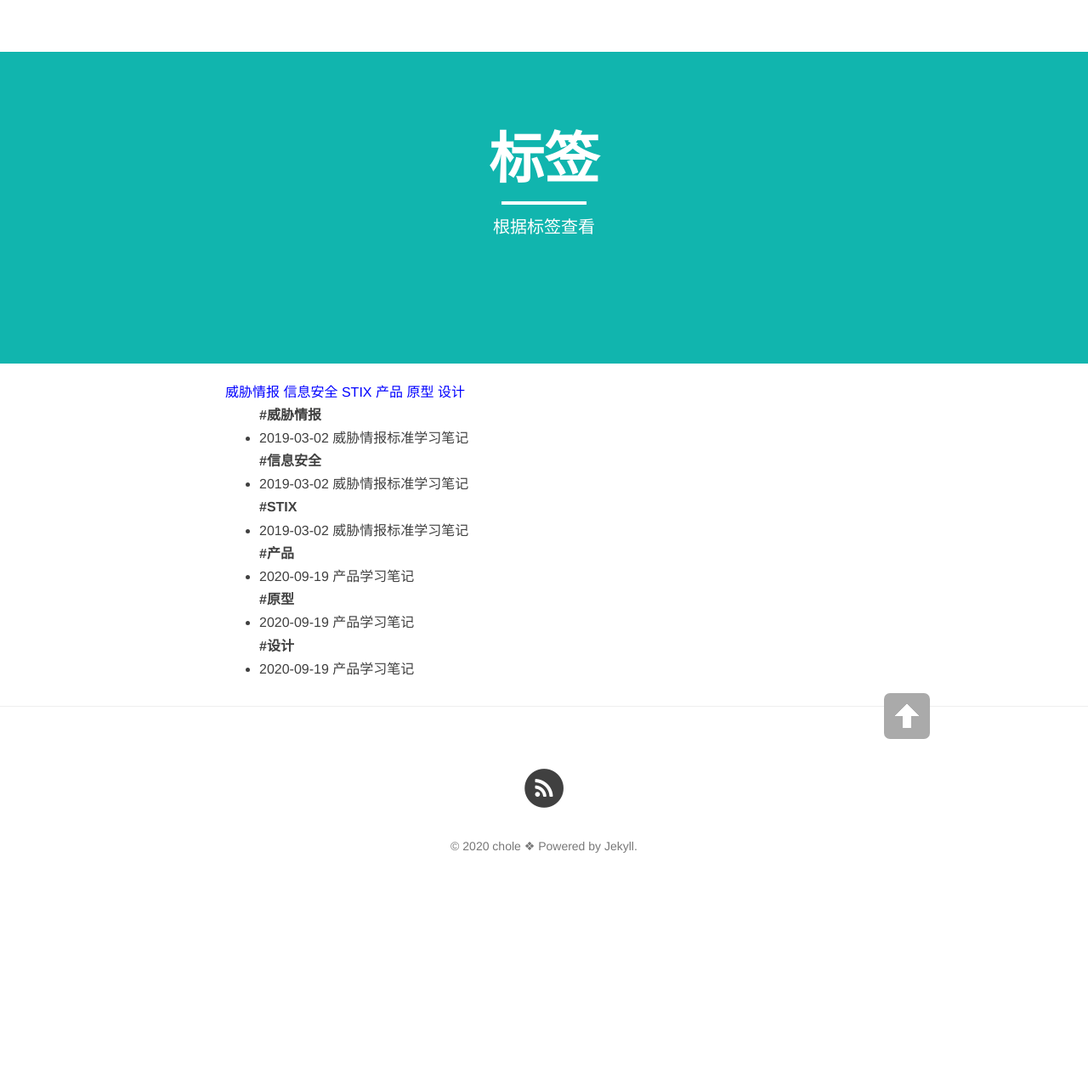
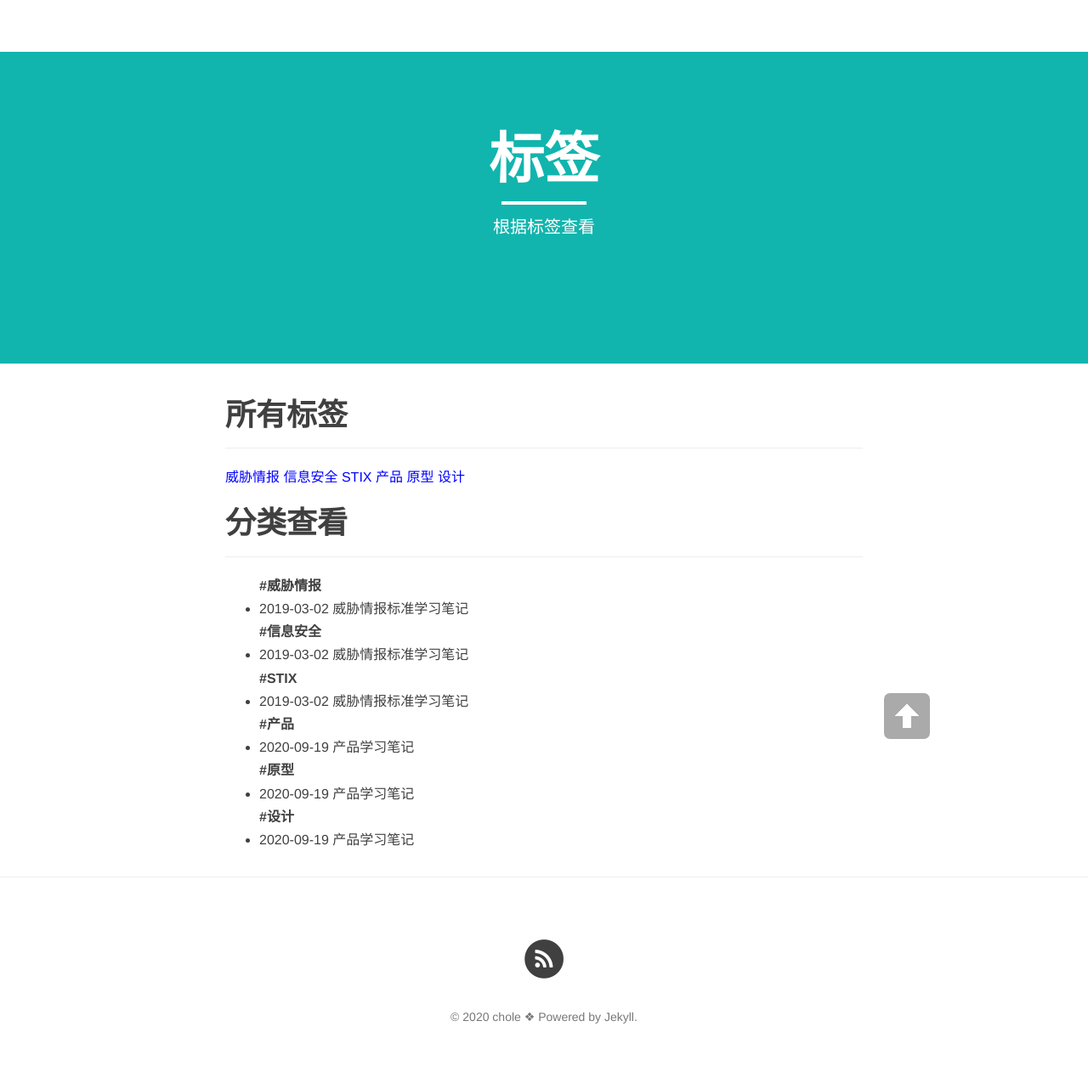
Before and after one commit to lullabypan/lullabypan.github.io, a Jekyll site: the page built from tags.md, in a window 1280 px wide. Shown: the whole page at 85% size. Built offline with Jekyll 4.4.1, drawn with Linux system fonts in a browser that asks for light colours; nearby versions of some CDN libraries; library files that are not in the unit come from our copies; before the commit the page ends 1074 px from its top, so only the background shows below that.

Commit message:
Update tags.md

```diff
--- a/tags.md
+++ b/tags.md
@@ -5,16 +5,21 @@ description: "根据标签查看"
 header-img: "img/semantic.jpg"
 ---
 
-
+# 所有标签
+--------------------
 <div id='tag_cloud'>
 {% for tag in site.tags %}
  <a style="color:blue" href="#{{ tag[0] }}" title="{{ tag[0] }}" rel="{{ tag[1].size }}">{{ tag[0] }}</a>
 {% endfor %}
 </div>
 
+# 分类查看
+--------------------
 <ul class="listing">
 {% for tag in site.tags %}
   <b class="listing-seperator" id="{{ tag[0] }}">#{{ tag[0] }}</b>
+
+
 {% for post in tag[1] %}
   <li class="listing-item">
   <time datetime="{{ post.date | date:"%Y-%m-%d" }}">{{ post.date | date:"%Y-%m-%d" }}</time>
```
